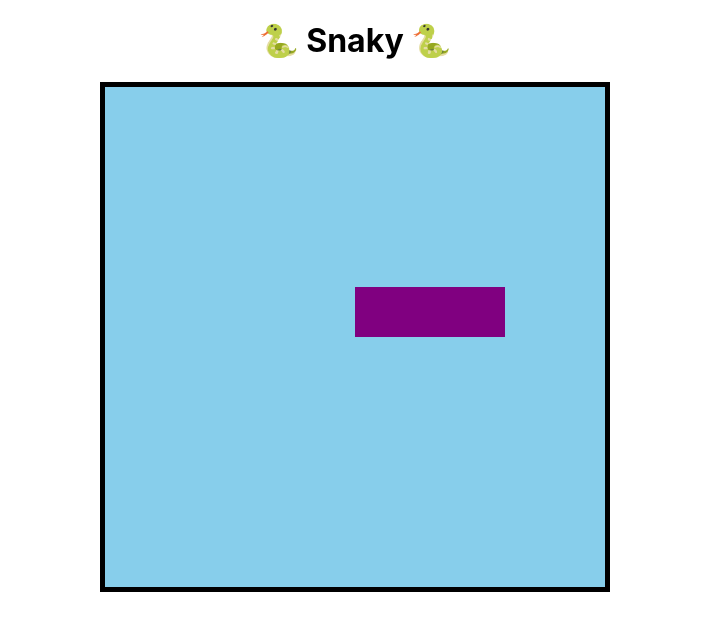
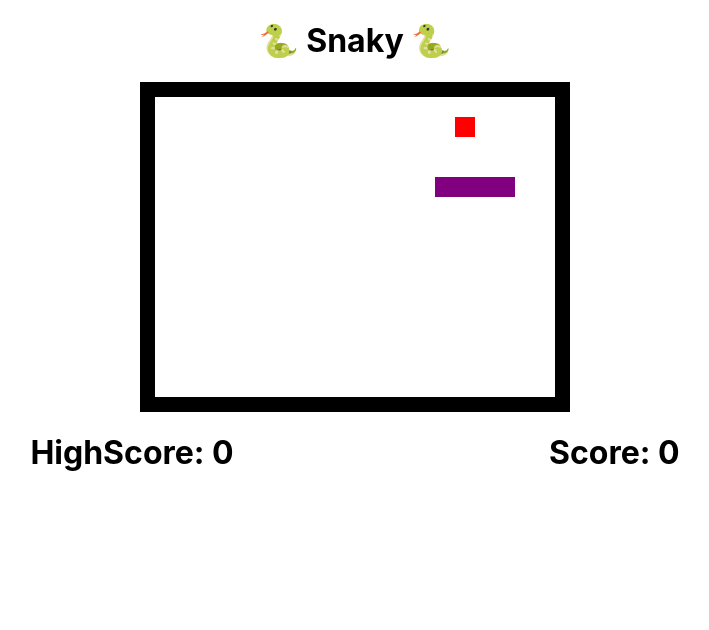
Before and after one commit to AdityaDhane/snaky, a React (Create React App) app: page / in a window 1280 px wide. Shown: the top 630 px of the page, without its empty margins (285-994 px from the left). Built offline with nearby package versions, Linux system fonts and the light colour scheme.

Commit message:
version1 random food, Score

```diff
--- a/src/App.css
+++ b/src/App.css
@@ -7,10 +7,15 @@
 	display: flex;
 	flex-direction: row;
 	flex-wrap: wrap;
-	border: 5px solid black;
+	border: 15px solid #000000;
 	margin: auto auto;
 }
 
 .grid-item {
 	border: 0px solid red;
 }
+
+.scoreboard {
+	display: flex;
+	justify-content: space-evenly;
+}
--- a/src/App.js
+++ b/src/App.js
@@ -2,13 +2,46 @@ import React from 'react';
 import './App.css';
 import Grid from './components/Grid';
 
-function App() {
-	return (
-		<div className="App">
-		<h1>🐍 Snaky 🐍</h1>
-		<Grid blocks={10}/>
-		</div>
-	)
+class App extends React.Component {
+	constructor(props) {
+		super(props);
+		this.state = {
+			gameOn: true,
+			score: 0,
+			highScore: 0,
+		};
+
+		this.gameOver = this.gameOver.bind(this);
+		this.incScore = this.incScore.bind(this);
+	}
+
+	gameOver() {
+		this.setState({
+			gameOn: false,
+		})
+	}
+
+	incScore() {
+		this.setState({
+			score: this.state.score+1,
+			highScore: Math.max(this.state.highScore, this.state.score + 1),
+		})
+	}
+
+	render() {
+		return (
+			<div className="App">
+				<h1>🐍 Snaky 🐍</h1>
+				<Grid cellSize={20} gameOver={this.gameOver} incScore={this.incScore} />
+				<div className='scoreboard'>
+					<h1>HighScore: {this.state.highScore}</h1>
+					<h1>Score: {this.state.score}</h1>
+				</div>
+				{!this.state.gameOn &&
+					<h1>Game Over</h1>}
+			</div>
+		)
+	}
 }
 
 export default App;
--- a/src/components/Cell.js
+++ b/src/components/Cell.js
@@ -1,10 +1,15 @@
 import React from 'react';
 
 function Cell(props) {
-    const bgColor = props.fill?'purple':'skyblue';
+		let bgColor = 'white';
+		if(props.color > 0)
+			bgColor = 'purple';
+		else if(props.color < 0)
+			bgColor = 'red';
+		const side = props.cellSize + 'px';
 		const style = {
-        height: '50px',
-        width: '50px',
+				height: side,
+				width: side,
 				backgroundColor: bgColor,
 		};
 		return (
--- a/src/components/Grid.js
+++ b/src/components/Grid.js
@@ -4,76 +4,135 @@ import Cell from './Cell'
 class Grid extends React.Component {
     constructor(props) {
         super(props);
-        const grid = Array(props.blocks).fill().map(() => Array(props.blocks).fill(0));
-        for(let i=0; i<3; i++)
+        this.gridSize = {
+            X: Math.floor(window.screen.availWidth/(2*props.cellSize)),
+            Y: Math.floor(window.screen.availHeight/(2*props.cellSize)),
+        };
+
+        const grid = Array(this.gridSize.Y).fill().map(() => Array(this.gridSize.X).fill(0));
+        for(let i=0; i<4; i++)
             grid[4][i] = 1;
+
+        const food = this.getRandomCell(grid);
+        grid[food[0]][food[1]] = -1;
+
 
         this.state = {
             grid: grid,
         };
         this.snake = {
-            head: [4,2],
+            head: [4,3],
             tail: [4,0],
-            size: 3,
         };
 
-        const side = props.blocks*50 + 'px';
+        const sideX = this.gridSize.X * props.cellSize + 'px';
+        const sideY = this.gridSize.Y * props.cellSize + 'px';
         this.style = {
-            height: side,
-            width: side,
+            height: sideY,
+            width: sideX,
         };
+
+        this.updateGrid = this.updateGrid.bind(this);
+        this.changeDirection = this.changeDirection.bind(this);
+        this.getRandomCell = this.getRandomCell.bind(this);
+    }
+
+    changeDirection(key) {
+        const dir = {
+            'ArrowRight': 1,
+            'ArrowDown': 2,
+            'ArrowLeft': 3,
+            'ArrowUp': 4,
+        };
+        if(key in dir && this.state.grid[this.snake.head[0]][this.snake.head[1]]%2 !== dir[key]%2)
+        {
+            const grid = this.state.grid.map((arr) => {
+                return arr.slice();
+            });
+            grid[this.snake.head[0]][this.snake.head[1]] = dir[key];
+            this.setState({
+                grid: grid,
+            });
+            this.updateGrid();
+        }
+    }
+
+    getRandomCell(grid) {
+        let x,y;
+        do {
+            x = Math.floor(Math.random() * this.gridSize.X);
+            y = Math.floor(Math.random() * this.gridSize.Y);
+        } while(grid[y][x]);
+        return [y, x];
     }
 
     updateGrid() {
         const grid = this.state.grid.map((arr) => {
             return arr.slice();
         });
-        const mod = this.props.blocks;
         const snake = this.snake;
 
         const next = (point, dir) => {
-            if(dir == 1)
+            if(dir === 1)
                 point[1]+=1;
-            else if(dir == 2)
-                point[0]-=1;
-            else if(dir == 3)
+            else if(dir === 2)
+                point[0]+=1;
+            else if(dir === 3)
                 point[1]-=1;
             else
-                point[0]+=1;
-            point[0] = (mod + point[0])%mod;
-            point[1] = (mod + point[1])%mod;
+                point[0]-=1;
+            point[0] = (this.gridSize.Y + point[0]) % this.gridSize.Y;
+            point[1] = (this.gridSize.X + point[1]) % this.gridSize.X;
             return point;
         }
 
         let dir = grid[snake.head[0]][snake.head[1]];
-        next(snake.head,dir);
-        grid[snake.head[0]][snake.head[1]] = dir;
+        next(snake.head, dir);
 
-        dir = grid[snake.tail[0]][snake.tail[1]];
-        grid[snake.tail[0]][snake.tail[1]] = 0;
-        next(snake.tail,dir);
+        if(grid[snake.head[0]][snake.head[1]] > 0)
+        {
+            document.removeEventListener('keydown', this.changeDirection);
+            clearInterval(this.interval);
+            this.props.gameOver();
+        }
+        else
+        {
+            if(grid[snake.head[0]][snake.head[1]] === 0)
+            {
+                const dir = grid[snake.tail[0]][snake.tail[1]];
+                grid[snake.tail[0]][snake.tail[1]] = 0;
+                next(snake.tail,dir);
+            }
+            else
+            {
+                this.props.incScore();
+                const food = this.getRandomCell(grid,this.gridSize);
+                grid[food[0]][food[1]] = -1;
+            }
+            grid[snake.head[0]][snake.head[1]] = dir;
 
-        this.snake = snake;
-        this.setState({
-            grid: grid,
-        })
+            this.snake = snake;
+            this.setState({
+                grid: grid,
+            });
+        }
     }
 
     componentDidMount() {
-        this.interval = setInterval(() =>this.updateGrid(),500);
-    }
-
-    componentWillUnmount() {
-        clearInterval(this.interval);
+        this.interval = setInterval(this.updateGrid, 100);
+        document.addEventListener('keydown', (event) => {
+            this.changeDirection(event.key);
+        });
     }
 
     render() {
-
         const grid = this.state.grid.slice();
         const cells = [];
         grid.forEach((row, i) => {
                 row.forEach((cell, j) => {
-                cells.push((<Cell key={10*(i-1)+j} fill={cell} />));
+                    cells.push((<Cell key={this.gridSize.X*i+j}
+                                 color={cell}
+                                 cellSize={this.props.cellSize}/>));
             });
         });
 
```
Lines whose indentation alone changed are shown as unchanged.
